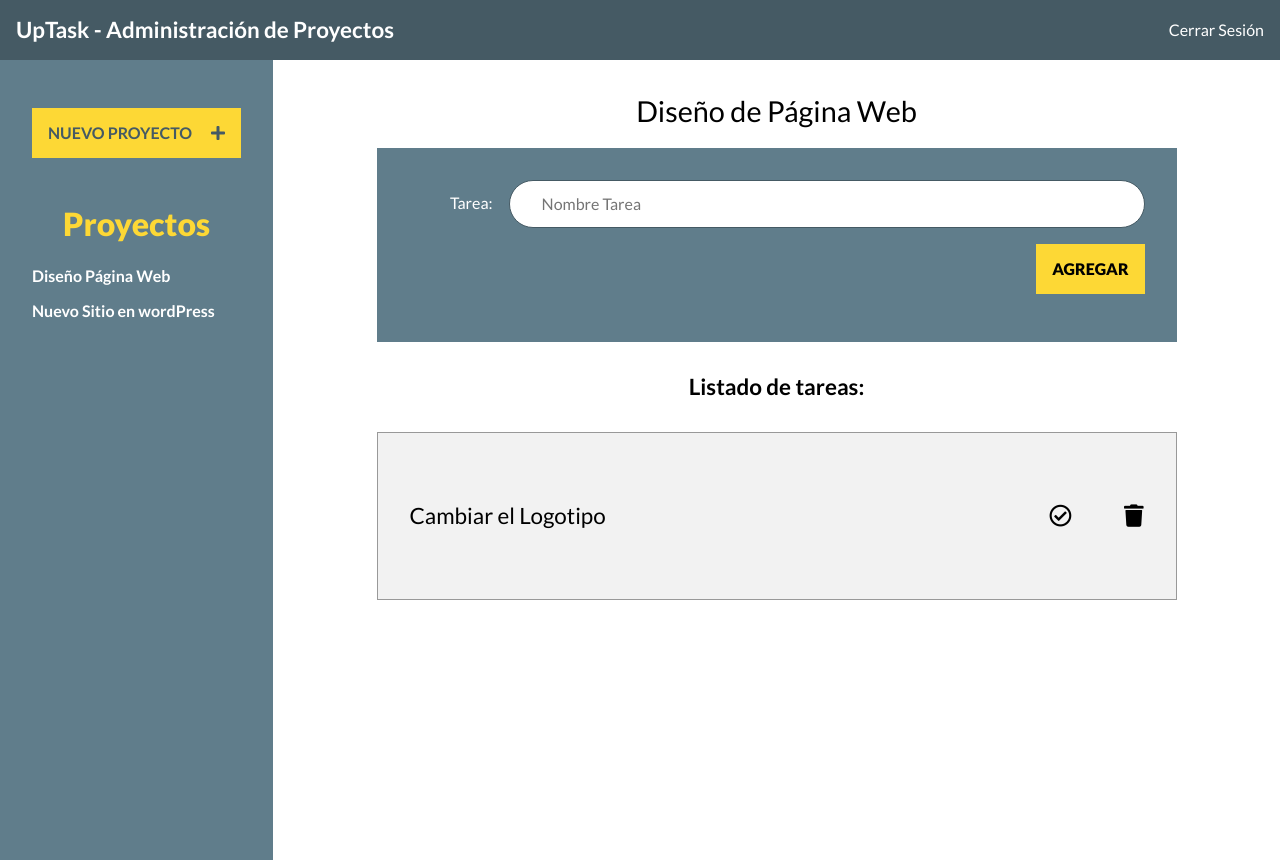
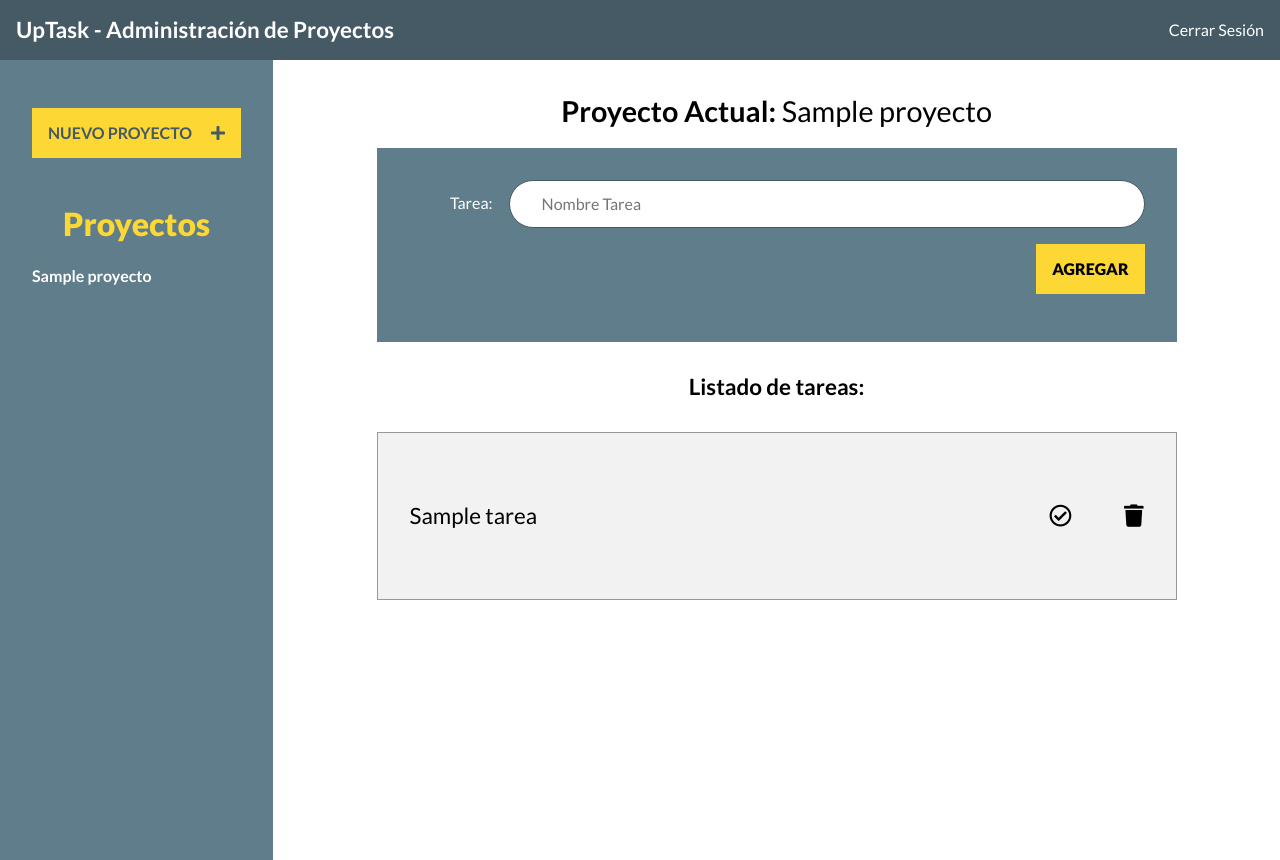
Before and after one commit to roberto9701/uptask, a PHP site: page /index.php?id_proyecto=1 in a window 1280 px wide. Run offline with PHP 8.4, Linux system fonts and the light colour scheme; the visitor is signed in with stand-in values (Sample User, id 1); tables that the repository leaves empty or names only in its code hold one stand-in row (values such as "Sample post"); data that the repository does not hold is empty; some libraries are stand-ins or nearby versions.

Commit message:
muchos avances
Estoy muy cerca de finalizar el proyecto

```diff
--- a/inc/funciones/funciones.php
+++ b/inc/funciones/funciones.php
@@ -8,3 +8,49 @@ function obtenerPaginaActual()
     $pagina = str_replace(".php", "", $archivo);
     return $pagina;
 }
+
+
+// consultas
+
+// obtener todos los proyectos
+function obtenerProyectos()
+{
+    include 'conexion.php';
+
+    try {
+        return $conn->query("SELECT id, nombre FROM proyectos");
+    } catch (Exception $e) {
+        echo "Error!: " . $e->getMessage();
+        return false;
+    }
+}
+
+// obtener el nombre del proyecto
+
+function obtenerNombreProyecto($id = null)
+{
+    include 'conexion.php';
+
+    try {
+        return $conn->query("SELECT nombre FROM proyectos WHERE id = {$id}");
+    } catch (Exception $e) {
+        echo "Error!: " . $e->getMessage();
+        return false;
+    }
+}
+
+
+
+// obtener las clases del proyecto
+
+function obtenerTareasProyecto($id = null)
+{
+    include 'conexion.php';
+
+    try {
+        return $conn->query("SELECT id, nombre, estado FROM tareas WHERE id_proyecto = {$id}");
+    } catch (Exception $e) {
+        echo "Error!: " . $e->getMessage();
+        return false;
+    }
+}
--- a/inc/templates/sidebar.php
+++ b/inc/templates/sidebar.php
@@ -6,16 +6,19 @@
     <div class="panel lista-proyectos">
         <h2>Proyectos</h2>
         <ul id="proyectos">
-            <li>
-                <a href="#">
-                    Diseño Página Web
-                </a>
-            </li>
-            <li>
-                <a href="#">
-                    Nuevo Sitio en wordPress
-                </a>
-            </li>
+            <!-- este codigo se comunica directamente con php con la funcion obtener proyectos  -->
+            <?php
+            $proyectos = obtenerProyectos();
+            if ($proyectos) {
+                foreach ($proyectos as $proyecto) { ?>
+                    <li>
+                        <a href="index.php?id_proyecto=<?php echo $proyecto['id'] ?>" id="proyecto:<?php echo $proyecto['id'] ?>">
+                            <?php echo $proyecto['nombre'] ?>
+                        </a>
+                    </li>
+            <?php  }
+            }
+            ?>
         </ul>
     </div>
 </aside>
--- a/index.php
+++ b/index.php
@@ -5,6 +5,15 @@ include 'inc/templates/barra.php';
 // echo "<pre>";
 // var_dump($_SESSION);
 // echo "</pre>";
+// para cuando no hay ningun id en la url no mande advertencia
+// para eliminar advertencias se puede usar
+// error_reporting(E_ALL ^ E_NOTICE);
+$id_proyecto = null;
+// obtener el id de la URL
+if (isset($_GET['id_proyecto'])) {
+    // echo "si " . $_GET['id_proyecto'];
+    $id_proyecto = $_GET['id_proyecto'];
+}
 ?>
 
 
@@ -14,20 +23,30 @@ include 'inc/templates/barra.php';
 
     <?php include 'inc/templates/sidebar.php'; ?>
     <main class="contenido-principal">
-        <h1>
-            <span>Diseño de Página Web</span>
+
+        <?php $proyecto = obtenerNombreProyecto($id_proyecto);
+        if ($proyecto) : ?>
+            <h1>Proyecto Actual:
+                <?php foreach ($proyecto as $nombre) : ?>
+                    <span><?php echo $nombre['nombre']; ?></span>
+                <?php endforeach; ?>
             </h1>
-
             <form action="#" class="agregar-tarea">
                 <div class="campo">
                     <label for="tarea">Tarea:</label>
                     <input type="text" placeholder="Nombre Tarea" class="nombre-tarea">
                 </div>
                 <div class="campo enviar">
-                <input type="hidden" id="id_proyecto" value="id_proyecto">
+                    <input type="hidden" id="id_proyecto" value="<?php echo $_GET['id_proyecto'] ?>">
                     <input type="submit" class="boton nueva-tarea" value="Agregar">
                 </div>
             </form>
+
+        <?php
+        else :
+            echo "<p>Selecciona un Proyecto ala izquierda</p>";
+        endif; ?>
+
 
 
 
@@ -35,14 +54,30 @@ include 'inc/templates/barra.php';
 
         <div class="listado-pendientes">
             <ul>
+                <?php
+                // obtiene las tareas del proyecto actual
+                $tareas = obtenerTareasProyecto($id_proyecto);
+                // echo "<pre>";
+                // var_dump($tarea);
+                // echo "</pre>";
+                // para acceder a un objeto se utiliza ->
 
+                if ($tareas->num_rows > 0) {
+                    foreach ($tareas as $tarea) : ?>
                         <li id="tarea:<?php echo $tarea['id'] ?>" class="tarea">
-                    <p>Cambiar el Logotipo</p>
+                            <p><?php echo $tarea['nombre'] ?></p>
                             <div class="acciones">
-                        <i class="far fa-check-circle"></i>
+                                <i class="far fa-check-circle <?php echo $tarea['estado'] === '1' ? 'completo' : '' ?>"></i>
                                 <i class="fas fa-trash"></i>
                             </div>
                         </li>
+                <?php endforeach;
+                } else {
+                    echo "<p>No hay tareas en este proyecto</p>";
+                }
+
+                ?>
+
             </ul>
         </div>
     </main>
--- a/js/scripts.js
+++ b/js/scripts.js
@@ -4,11 +4,16 @@ var listaProyectos = document.querySelector('ul#proyectos');
 
 function eventListeners() {
     document.querySelector('.crear-proyecto a').addEventListener('click',nuevoProyecto);
+
+    // boton para agregar tareas
+    document.querySelector('.nueva-tarea').addEventListener('click',agregarTarea);
 }
 
 function nuevoProyecto(e) {
     e.preventDefault();
-
+    if (document.querySelector('#nuevo-proyecto')) {
+        listaProyectos.removeChild(nuevoProyecto);
+    }else{
     //crea un input para el nombre de el nuevo proyecto
     var nuevoProyecto = document.createElement('li');
     nuevoProyecto.innerHTML = '<input type="text" id="nuevo-proyecto">';
@@ -26,15 +31,156 @@ function nuevoProyecto(e) {
             listaProyectos.removeChild(nuevoProyecto);
         }
     });
+    }
+
 }
 
 function guardarProyectoDB(nombreProyecto) {
-    // inyectar el html
-    var nuevoProyecto = document.createElement('li');
-    nuevoProyecto.innerHTML = `
-    <a href="#">
-    ${nombreProyecto}
-    </a>
-    `;
-    listaProyectos.appendChild(nuevoProyecto);
+    //crear llamado ajax
+    var xhr = new XMLHttpRequest();
+
+    // enviar datos por FormData()
+    var datos= new FormData();
+    datos.append('proyecto',nombreProyecto);
+    datos.append('accion','crear');
+    //abrir la conexion
+    xhr.open('POST','inc/modelos/modelo-proyecto.php', true);
+    //en la carga
+    xhr.onload = function () {
+        if (this.status === 200) {
+            //Obtener datos de la respuesta
+            var respuesta = JSON.parse(xhr.responseText);
+            var proyecto = respuesta.nombre_proyecto,
+                id_proyecto = respuesta.id_insertado,
+                tipo = respuesta.tipo,
+                resultado = respuesta.respuesta;
+
+            // comprobar la insercion
+            if (resultado === 'correcto') {
+                // fue exitoso
+                if (tipo === 'crear') {
+                    //se creo un nuevo proyecto
+                    //inyectar en el html
+                    var nuevoProyecto = document.createElement('li');
+                    nuevoProyecto.innerHTML = `
+                    <a href ="index.php?id_proyecto=${id_proyecto}" id ="proyecto:${id_proyecto}">
+                    ${proyecto}
+                    </a>
+                    `;
+                    //agregar al html
+                    listaProyectos.appendChild(nuevoProyecto);
+                    // enviar alerta
+                    Swal.fire({
+                        position: 'top',
+                        icon: 'success',
+                        title: 'Proyecto Creado',
+                        text: 'El proyecto '+proyecto+' se agrego correctamente',
+                        showConfirmButton: false,
+                        timer: 1500
+                      }).then(result =>{
+                        if (result.value) {
+                            //   redireccionar ala nueva URL
+                             window.location.href = 'index.php?id_proyecto=' + id_proyecto;
+                        }
+                    })
+
+
+                }else{
+                    //se actualizo o se elimino
+                }
+
+            }else{
+                //hubo un error
+                Swal.fire({
+                    icon: 'error',
+                    title: 'Error!',
+                    text: 'Hubo un error'
+                  })
+            }
+
+
+        }
+    }
+    // enviar el request
+    xhr.send(datos);
 }
+
+function agregarTarea(e) {
+    e.preventDefault();
+    var nombreTarea = document.querySelector('.nombre-tarea').value;
+    // validar que el campo tenga algo escrito
+    if (nombreTarea === "") {
+        Swal.fire({
+            icon: 'error',
+            title: 'Error!',
+            text: 'Una tarea no puede ir vacía'
+          })
+    }else{
+        // insertar en php
+        // crear llamado a ajax
+        var xhr = new XMLHttpRequest();
+
+        // crear FormData
+        var datos = new FormData();
+        datos.append('tarea',nombreTarea);
+        datos.append('accion', 'crear');
+        datos.append('id_proyecto',document.querySelector('#id_proyecto').value);
+
+        // abrir la conexion
+        xhr.open('POST','inc/modelos/modelo-tareas.php');
+        // ejecutarlo y respuesta
+        xhr.onload = function () {
+            if (this.status === 200) {
+                // todo correcto
+                var respuesta = JSON.parse(xhr.responseText);
+                console.log(respuesta);
+                var resultado = respuesta.respuesta;
+                var tarea = respuesta.tarea;
+                var id_insertado = respuesta.id_insertado;
+                var accion = respuesta.accion;
+                if (resultado ==='correcto') {
+                    // se agrego correctamente
+                    if (accion == 'crear') {
+                        // alerta
+                        Swal.fire({
+                            position: 'top-center',
+                            icon: 'success',
+                            title: 'Tarea Creada',
+                            text: 'La tarea '+tarea+' se agrego correctamente',
+                            showConfirmButton: false,
+                            timer: 1500
+                          })
+                        //   construir template
+                        var nuevaTarea = document.createElement('li');
+                        // agregar el ID
+                        nuevaTarea.id = 'tarea:'+id_insertado;
+                        // agregar la clase tarea
+                        nuevaTarea.classList.add('tarea');
+                        // insertar en el html
+                        nuevaTarea.innerHTML=`
+                          <p>${tarea}</p>
+                          <div class="acciones">
+                          <i class="far fa-check-circle"></i>
+                          <i class="fas fa-trash"></i>
+                          </div>
+                        `;
+                        // agregarlo al DOM
+                        var listado = document.querySelector('.listado-pendientes ul');
+                        listado.appendChild(nuevaTarea);
+                        // limpiar el formulario
+                        document.querySelector('.agregar-tarea').reset();
+                    }
+                }else{
+                    Swal.fire({
+                        icon: 'error',
+                        title: 'Error!',
+                        text: 'Hubo un error'
+                      })
+                }
+            }
+        }
+        //enviar la consulta
+        xhr.send(datos);
+
+    }
+}
```
Also changed, not shown: inc/modelos/modelo-proyecto.php (added, +42 -0 lines), inc/modelos/modelo-tareas.php (added, +43 -0 lines), js/formulario.js (+4 -4 lines). Lines whose indentation alone changed are shown as unchanged.
